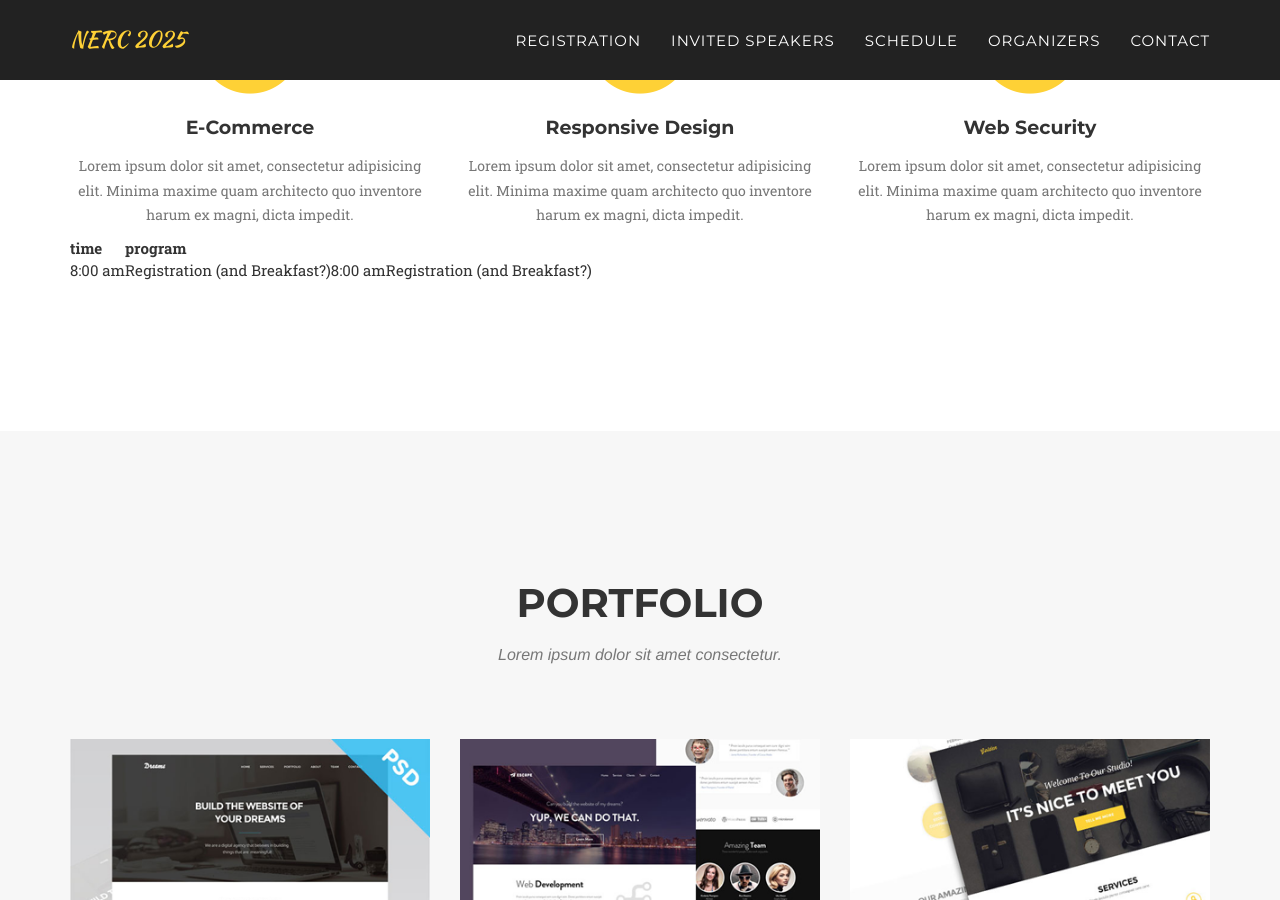
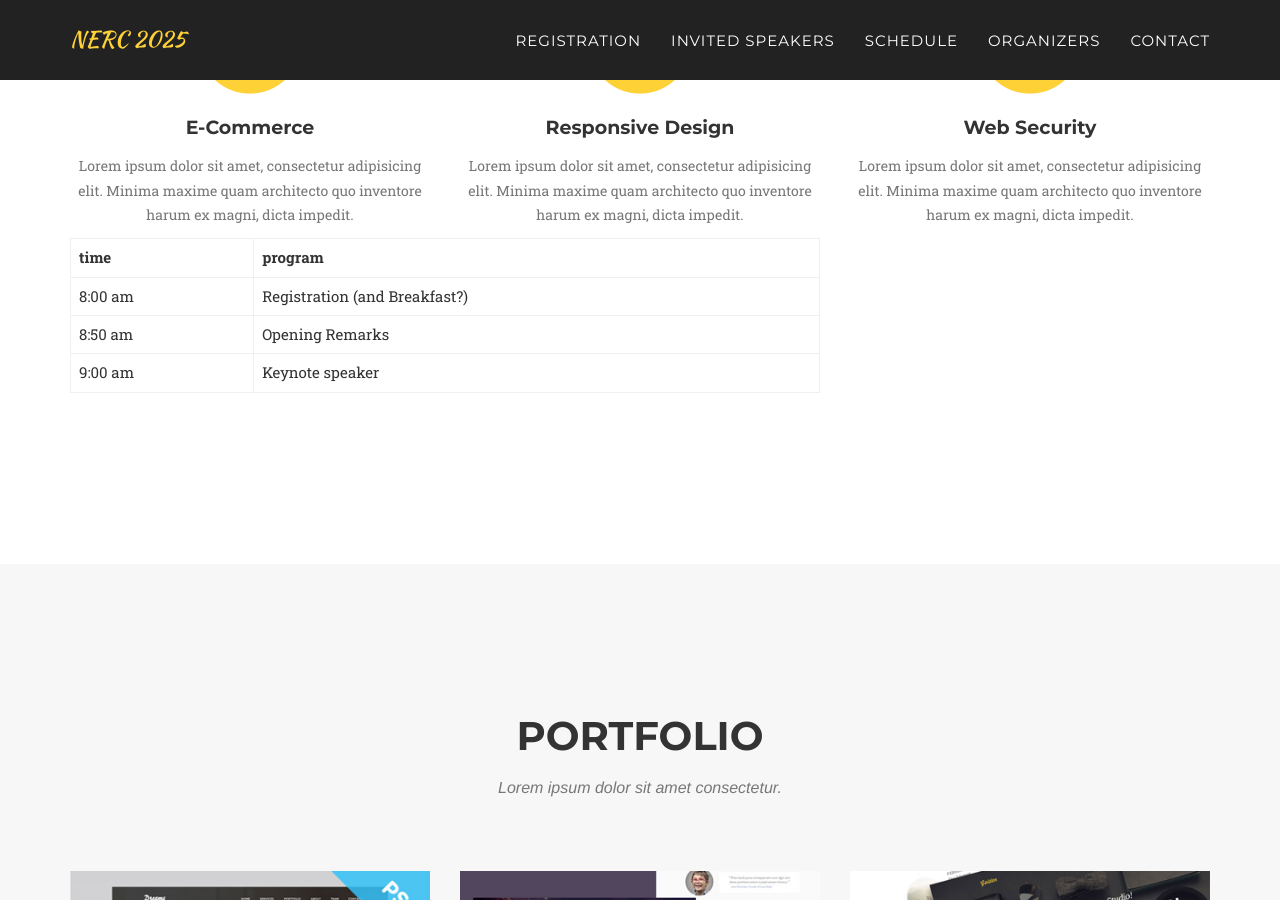
Before and after one commit to Cornell-Tech-AIRLab/cornell2025.nerc.io, a Jekyll site: the page built from index.html, in a window 1280 px wide and 900 px high, scrolled down 1107 px. Built offline with Jekyll 4.4.1, drawn with Linux system fonts in a browser that asks for light colours; some web fonts are replaced.

Commit message:
update the table with style

```diff
--- a/_includes/registration.html
+++ b/_includes/registration.html
@@ -33,29 +33,47 @@
         <p class="text-muted">Lorem ipsum dolor sit amet, consectetur adipisicing elit. Minima maxime quam architecto quo inventore harum ex magni, dicta impedit.</p>
       </div>
     </div>
-            <table>
+    <div class="row justify-content-center">
+      <div class="col-md-8">
+        <table class="table table-bordered mx-auto">
           <thead>
+            <tr>
               <th>
                 time
               </th>
               <th>
                 program
               </th>
+            </tr>
           </thead>
           <tbody>
+            <tr>
               <td>
                 8:00 am
               </td>
               <td>
                 Registration (and Breakfast?)
               </td>
+            </tr>
+            <tr>
               <td>
-                    8:00 am
+                8:50 am
               </td>
               <td>
-                    Registration (and Breakfast?)
+                Opening Remarks
               </td>
+            </tr>
+            <tr>
+              <td>
+                9:00 am
+              </td>
+              <td>
+                Keynote speaker
+              </td>
+            </tr>
           </tbody>
         </table>
       </div>
+    </div>
+  </div>
 </section>
```
Lines whose indentation alone changed are shown as unchanged.
